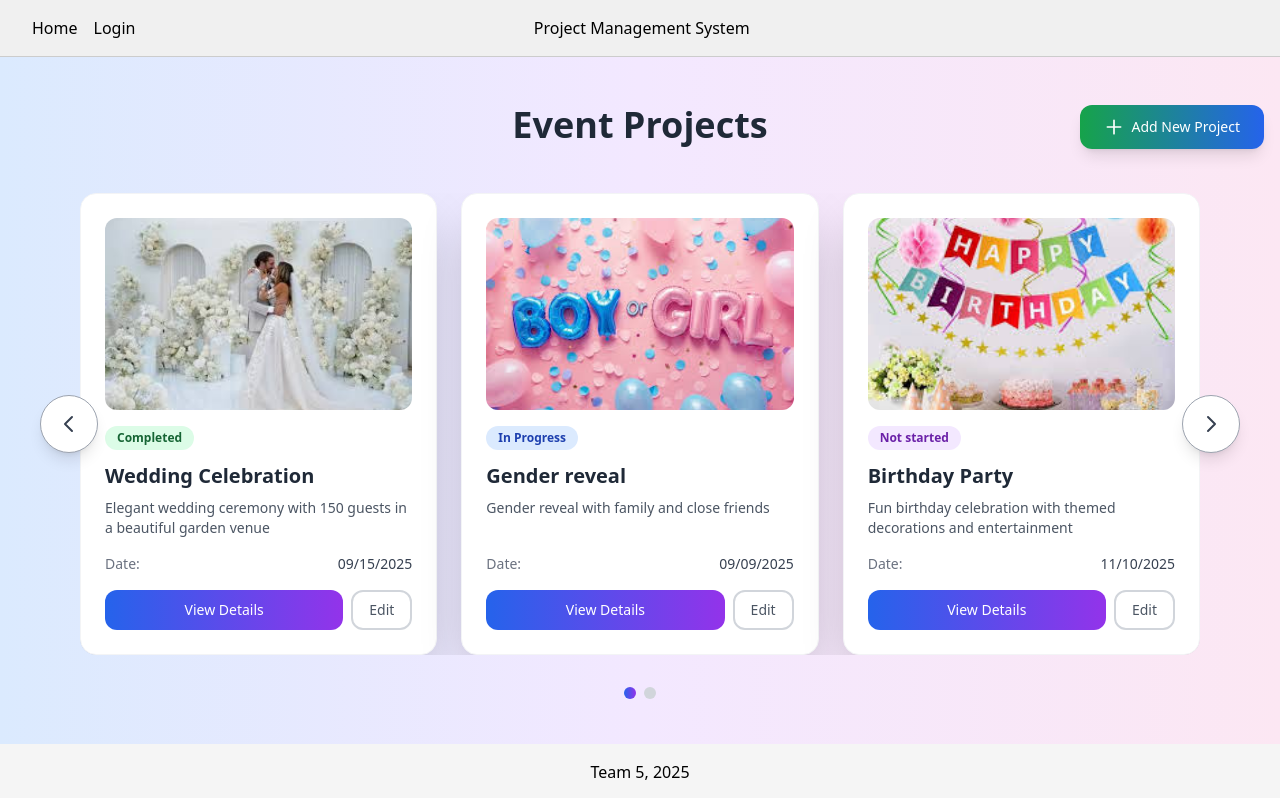
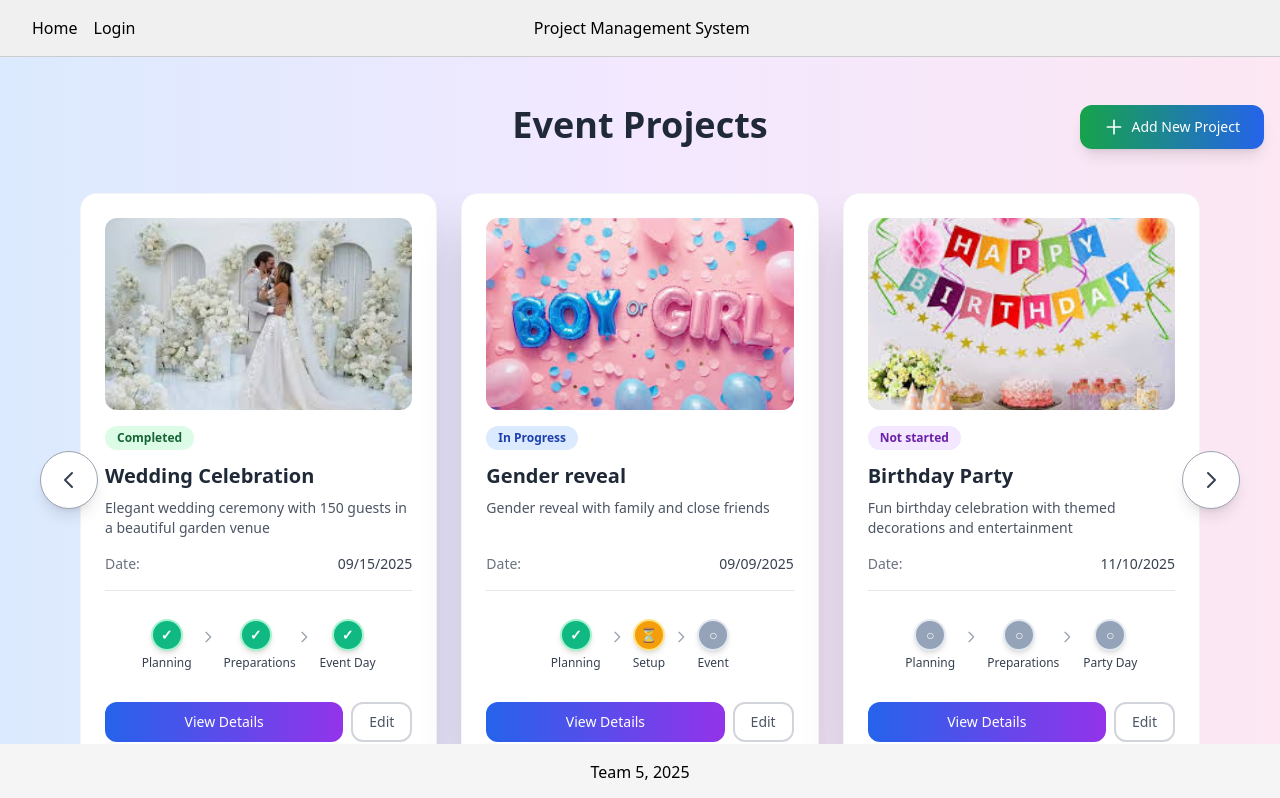
Before and after one commit to Code-the-Dream-School/jj-practicum-team-5-front, a React (Vite) app: page /dashboard in a window 1280 px wide. Shown: the top 798 px of the page. Built offline with nearby package versions, Linux system fonts and the light colour scheme.

Commit message:
add timeline to slider

```diff
--- a/src/components/TimeLine.jsx
+++ b/src/components/TimeLine.jsx
@@ -34,114 +34,89 @@ export default function Timeline({ steps = [] }) {
         }
     };
 
-    const getStatusBadge = (status) => {
-        const statusConfig = {
-            "completed": { color: "bg-emerald-100 text-emerald-800", text: "Complete" },
-            "in-progress": { color: "bg-amber-100 text-amber-800", text: "In process" },
-            "not started": { color: "bg-slate-100 text-slate-800", text: "Not started" },
-            "overdue": { color: "bg-rose-100 text-rose-800", text: "Overdue" },
+    if (!steps || steps.length === 0) {
+        return (
+            <div className="text-center p-4">
+                <p className="text-gray-500 text-sm">No timeline available</p>
+            </div>
+        );
+
     };
 
-        const config = statusConfig[status] || { color: "bg-gray-100 text-gray-800", text: "Not started" };
-        return (
-            <span className={`px-3 py-1 rounded-full text-sm font-medium ${config.color}`}>
-                {config.text}
-            </span>
-        );
-    };
+    const displaySteps = steps.slice(0, 3);
+    const hasMoreSteps = steps.length > 3;
 
     return (
-        <div className="max-w-6xl mx-auto p-6 space-y-8">
-            {!steps || steps.length === 0 ? (
-                <div className="text-center p-8">
-                    <p className="text-gray-500">No steps to display</p>
-                </div>
-            ) : (
-                <>
-                    <div className="pb-8">
+        <div className="p-4">
             <div className="flex items-center justify-center">
-                            {steps.map((step, index) => (
-                                <React.Fragment key={`fragment-${index}`}>
+                {displaySteps.map((step, index) => (
+                    <div key={`timeline-${index}`} className="flex items-center">
                         <div className="flex flex-col items-center">
                             <div
                                 className={`
-          w-16 h-16 rounded-full flex items-center justify-center text-white font-bold text-lg
-          border-4 cursor-pointer transition-all duration-300 relative
+                                    w-8 h-8 rounded-full flex items-center justify-center text-white font-bold text-xs
+                                    border-2 cursor-pointer transition-all duration-300 relative
                                     ${getStepColor(step.status)}
-          ${hoveredStep === step ? 'scale-110 shadow-2xl' : 'shadow-lg'}
+                                    ${hoveredStep === step ? 'scale-110 shadow-lg' : 'shadow-md'}
                                 `}
                                 onClick={() => setSelectedStep(selectedStep?.name === step.name ? null : step)}
                                 onMouseEnter={() => setHoveredStep(step)}
                                 onMouseLeave={() => setHoveredStep(null)}
                             >
-                                            <span className="text-2xl">{getStepIcon(step.status)}</span>
+                                <span className="text-sm">{getStepIcon(step.status)}</span>
                             </div>
 
-                                        <div className="mt-4 text-center max-w-32">
-                                            <h3 className="font-semibold text-sm text-gray-800 leading-tight">
+                            <div className="mt-1 text-center max-w-16">
+                                <h4 className="font-medium text-xs text-gray-700 leading-tight">
                                     {step.name || `Step ${index + 1}`}
-                                            </h3>
+                                </h4>
                             </div>
 
                             {hoveredStep === step && (
-                                            <div className="absolute top-20 left-1/2 transform -translate-x-1/2 bg-gray-900 text-white px-3 py-2 rounded-lg text-sm whitespace-nowrap z-50 shadow-xl">
-                                                {step.description || 'No description'}
+                                <div className="absolute top-14 left-1/2 transform -translate-x-1/2 bg-gray-900 text-white px-2 py-1 rounded text-xs whitespace-nowrap z-50 shadow-xl">
+                                    {step.description || step.name}
                                     <div className="absolute -top-1 left-1/2 transform -translate-x-1/2 w-2 h-2 bg-gray-900 rotate-45"></div>
                                 </div>
                             )}
                         </div>
 
-                                    {index < steps.length - 1 && (
-                                        <div className="flex-1 max-w-32 flex items-center justify-center mx-4" style={{ marginTop: '-40px' }}>
-                                            <div className="flex items-center">
-                                                <div className="h-1 bg-gray-500 flex-1 min-w-16"></div>
-                                                <div className="w-0 h-0 border-l-8 border-l-gray-500 border-t-4 border-t-transparent border-b-4 border-b-transparent ml-1"></div>
-                                            </div>
+                        {index < displaySteps.length - 1 && (
+                            <div className="flex items-center mx-2" style={{ marginTop: '-16px' }}>
+                                <svg className="w-4 h-4 text-gray-400" fill="none" stroke="currentColor" viewBox="0 0 24 24">
+                                    <path strokeLinecap="round" strokeLinejoin="round" strokeWidth={2} d="M9 5l7 7-7 7" />
+                                </svg>
                             </div>
                         )}
-                                </React.Fragment>
+
+                        {index === displaySteps.length - 1 && hasMoreSteps && (
+                            <div className="flex items-center mx-2" style={{ marginTop: '-16px' }}>
+                                <svg className="w-4 h-4 text-gray-400" fill="none" stroke="currentColor" viewBox="0 0 24 24">
+                                    <path strokeLinecap="round" strokeLinejoin="round" strokeWidth={2} d="M9 5l7 7-7 7" />
+                                </svg>
+                                <div className="ml-1 text-xs text-gray-500">+{steps.length - 3}</div>
+                            </div>
+                        )}
+                    </div>
                 ))}
-                        </div>
             </div>
 
             {selectedStep && (
-                        <div className="bg-white rounded-2xl p-8 shadow-2xl border border-gray-100">
-                            <div className="flex items-start justify-between mb-6">
+                <div className="mt-4 bg-gray-50 rounded-lg p-3">
+                    <div className="flex items-start justify-between">
                         <div className="flex-1">
-                                    <h2 className="text-3xl font-bold text-gray-800 mb-2">{selectedStep.name}</h2>
-                                    <p className="text-gray-600 text-lg leading-relaxed">{selectedStep.description || 'No description'}</p>
+                            <h3 className="font-semibold text-sm text-gray-800">{selectedStep.name}</h3>
+                            <p className="text-gray-600 text-xs mt-1">{selectedStep.description || 'No description'}</p>
                         </div>
                         <button
                             onClick={() => setSelectedStep(null)}
-                                    className="ml-4 p-2 text-gray-400 hover:text-gray-600 hover:bg-gray-100 rounded-full transition-colors"
+                            className="ml-2 p-1 text-gray-400 hover:text-gray-600 rounded transition-colors"
                         >
-                                    <svg className="w-6 h-6" fill="none" stroke="currentColor" viewBox="0 0 24 24">
+                            <svg className="w-4 h-4" fill="none" stroke="currentColor" viewBox="0 0 24 24">
                                 <path strokeLinecap="round" strokeLinejoin="round" strokeWidth={2} d="M6 18L18 6M6 6l12 12" />
                             </svg>
                         </button>
                     </div>
-
-                            <div className="flex items-center gap-4">
-                                {getStatusBadge(selectedStep.status)}
-                                {selectedStep.date && (
-                                    <div className="flex items-center text-gray-500">
-                                        <svg className="w-5 h-5 mr-2" fill="none" stroke="currentColor" viewBox="0 0 24 24">
-                                            <path strokeLinecap="round" strokeLinejoin="round" strokeWidth={2} d="M8 7V3m8 4V3m-9 8h10M5 21h14a2 2 0 002-2V7a2 2 0 00-2-2H5a2 2 0 00-2 2v12a2 2 0 002 2z" />
-                                        </svg>
-                                        {selectedStep.date}
                 </div>
-                                )}
-                            </div>
-
-                            {selectedStep.details && (
-                                <div className="mt-6 p-4 bg-gray-50 rounded-xl">
-                                    <h4 className="font-semibold text-gray-700 mb-2">More information:</h4>
-                                    <p className="text-gray-600">{selectedStep.details}</p>
-                                </div>
-                            )}
-                        </div>
-                    )}
-                </>
             )}
         </div>
     );
--- a/src/pages/Dashboard.jsx
+++ b/src/pages/Dashboard.jsx
@@ -1,5 +1,7 @@
 import { useState } from "react";
 import {useNavigate} from "react-router-dom";
+import Timeline from "../components/TimeLine.jsx";
+
 
 export default function ProjectsSliderPage() {
     const [currentSlide, setCurrentSlide] = useState(0);
@@ -14,6 +16,20 @@ export default function ProjectsSliderPage() {
             image: "/images/wedding.jpeg",
             date: "09/15/2025",
             status: "Completed",
+            steps: [
+        {
+            name: "Planning",
+            status: "completed",
+        },
+        {
+            name: "Preparations",
+            status: "completed",
+        },
+        {
+            name: "Event Day",
+            status: "completed",
+        }
+            ]
         },
         {
             id: 2,
@@ -22,6 +38,20 @@ export default function ProjectsSliderPage() {
             image: "/images/gender.jpeg",
             date: "09/09/2025",
             status: "In Progress",
+            steps: [
+        {
+            name: "Planning",
+            status: "completed",
+        },
+        {
+            name: "Setup",
+            status: "in-progress",
+        },
+        {
+            name: "Event",
+            status: "not started",
+        }
+            ]
         },
         {
             id: 3,
@@ -30,6 +60,20 @@ export default function ProjectsSliderPage() {
             image: "/images/bd.jpeg",
             date: "11/10/2025",
             status: "Not started",
+            steps: [
+                {
+                    name: "Planning",
+                    status: "not started",
+                },
+                {
+                    name: "Preparations",
+                    status: "not started",
+                },
+                {
+                    name: "Party Day",
+                    status: "not started",
+                }
+            ]
         },
         {
             id: 4,
@@ -38,6 +82,20 @@ export default function ProjectsSliderPage() {
             image: "/images/cruise.jpeg",
             date: "05/05/2026",
             status: "In Progress",
+            steps: [
+                {
+                    name: "Booking",
+                    status: "completed",
+                },
+                {
+                    name: "Preparation",
+                    status: "in-progress",
+                },
+                {
+                    name: "Cruise",
+                    status: "not started",
+                }
+            ]
         },
         {
             id: 5,
@@ -46,6 +104,20 @@ export default function ProjectsSliderPage() {
             image: "/images/trip.jpeg",
             date: "08/01/2025",
             status: "Overdue",
+            steps: [
+                {
+                    name: "Booking",
+                    status: "completed",
+                },
+                {
+                    name: "Preparation",
+                    status: "in-progress",
+                },
+                {
+                    name: "Cruise",
+                    status: "not started",
+                }
+            ]
         },
         {
             id: 6,
@@ -54,6 +126,20 @@ export default function ProjectsSliderPage() {
             image: "/images/shower.jpeg",
             date: "10/10/2025",
             status: "In Progress",
+            steps: [
+                {
+                    name: "Planning",
+                    status: "completed",
+                },
+                {
+                    name: "Setup",
+                    status: "in-progress",
+                },
+                {
+                    name: "Shower",
+                    status: "not started",
+                }
+            ]
         }
     ];
 
@@ -151,7 +237,9 @@ export default function ProjectsSliderPage() {
                                             <span className="font-medium text-gray-700">{project.date}</span>
                                         </div>
                                     </div>
-
+                                    <div className="mb-4 border-t pt-3">
+                                        <Timeline steps={project.steps} />
+                                    </div>
                                     <div className="flex space-x-2">
                                         <button type="button"
                                                 onClick={() => navigate(`/project/${project.id}`)} className="flex-1 bg-gradient-to-r from-blue-600 to-purple-600 text-white py-2 px-4 rounded-xl font-medium text-sm hover:from-blue-700 hover:to-purple-700 transition-all duration-300 hover:scale-105">
```
Also changed, not shown: src/pages/HomePage.jsx (+1 -9 lines). Lines whose indentation alone changed are shown as unchanged.
